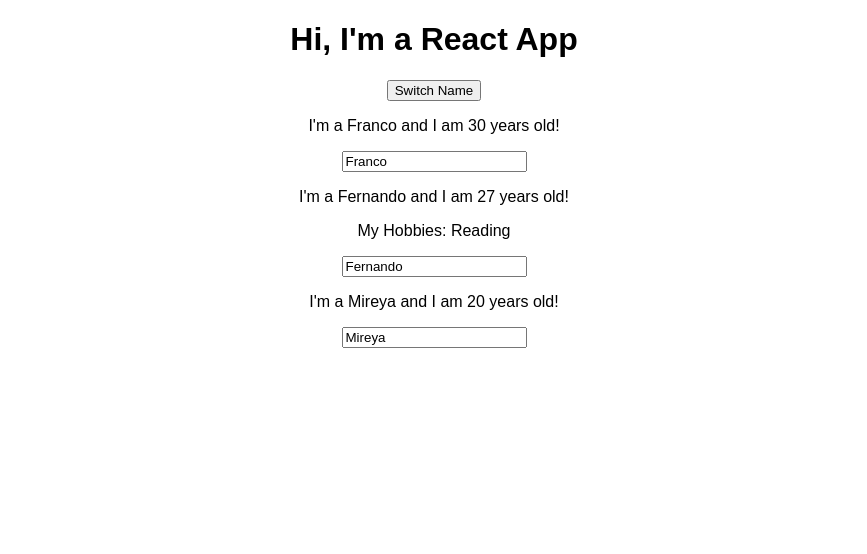
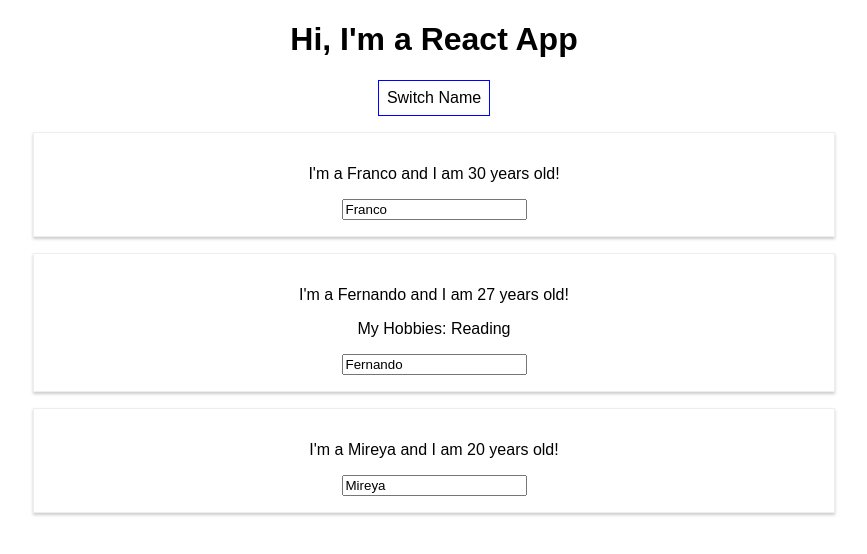
Before and after one commit to franco148/reactjs-examples, a React (Create React App) app in the folder first-react-app/: page / in a window 1280 px wide. Shown: the top 554 px of the page, without its empty margins (206-1073 px from the left). Built offline with nearby package versions, Linux system fonts and the light colour scheme.

Commit message:
first-react-app: Adding Styling with Stylesheets & Working with Inline Styles

```diff
--- a/first-react-app/src/App.js
+++ b/first-react-app/src/App.js
@@ -38,6 +38,15 @@ class App extends Component {
   }
 
   render() {
+
+    const style = {
+      backgroundColor: 'white',
+      font: 'inherit',
+      border: '1px solid blue',
+      padding: '8px',
+      cursor: 'pointer'
+    };
+
     return (
       // ! Important: We can only have one root element in JSX code.
       <div className="App">
@@ -49,7 +58,9 @@ class App extends Component {
             Approach 1: this.switchNameHandler.bind(this, 'parameter')
             Approach 2: onClick={() => this.switchNameHandler('parameter')}
         */}
-        <button onClick={this.switchNameHandler.bind(this, 'Franco Robert')}>Switch Name</button>
+        <button
+          style={style}
+          onClick={this.switchNameHandler.bind(this, 'Franco Robert')}>Switch Name</button>
         <Person
           name={this.state.persons[0].name}
           age={this.state.persons[0].age}
--- /dev/null
+++ b/first-react-app/src/Person/Person.css
@@ -0,0 +1,8 @@
+.Person {
+  width: 60%;
+  margin: 16px auto;
+  border: 1px solid #eee;
+  box-shadow: 0 2px 3px #ccc;
+  padding: 16px;
+  text-align: center;
+}
--- a/first-react-app/src/Person/Person.js
+++ b/first-react-app/src/Person/Person.js
@@ -1,10 +1,12 @@
 import React from 'react';
+
+import './Person.css';
 
 // ES6 Approach - Functional Component
 const person = ({ name, age, children, click, changed }) => {
   // ! When using class-based components, props should be used as: this.props
   return (
-    <div>
+    <div className="Person">
       <p onClick={click}>I'm a {name} and I am {age} years old!</p>
 
       {/* For accessing to the childre props, it has an special property called: children */}
```
